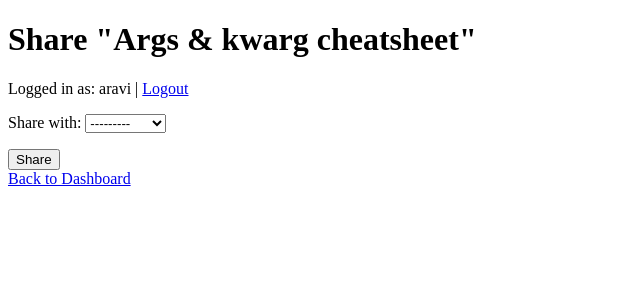
After one commit to Roguecolt/fileSharing, a Django app: page /share/1/ in a window 1280 px wide. The commit adds this page. Shown: the top 300 px of the page, without its empty margins (0-640 px from the left). Run offline with Django 5.2, Linux system fonts and the light colour scheme; a user stored in the database is signed in; data comes from the database, SQL or seed files in the repository; both versions use the stored data as it was after the commit.

Commit message:
Added file sharing functionality

```diff
--- a/file_sharing_platform/core/forms.py
+++ b/file_sharing_platform/core/forms.py
@@ -1,6 +1,6 @@
 from django import forms
 from django.contrib.auth.models import User
-from .models import File
+from .models import File,SharedFile
 
 class SignUpForm(forms.ModelForm):
     password1 = forms.CharField(label='Password', widget=forms.PasswordInput)
@@ -28,3 +28,9 @@ class FileUploadForm(forms.ModelForm):
     class Meta:
         model = File
         fields = ['name', 'uploaded_file']
+
+class ShareFileForm(forms.ModelForm):
+    shared_with = forms.ModelChoiceField(queryset=User.objects.all(), label="Share with")
+    class Meta:
+        model = SharedFile
+        fields = ['shared_with']
--- a/file_sharing_platform/core/models.py
+++ b/file_sharing_platform/core/models.py
@@ -10,3 +10,14 @@ class File(models.Model):
 
     def __str__(self):
         return self.name
+
+class SharedFile(models.Model):
+    file = models.ForeignKey(File, on_delete=models.CASCADE)
+    shared_with = models.ForeignKey(User,on_delete=models.CASCADE,related_name="shared_files")
+    shared_date = models.DateTimeField(auto_now_add=True)
+
+    class Meta:
+        unique_together = ('file', 'shared_with') # preventing duplicate sharing
+
+    def __str__(self):
+        return f"{self.file.name} shared with {self.shared_with.username}"
--- /dev/null
+++ b/file_sharing_platform/core/templates/core/share.html
@@ -0,0 +1,19 @@
+<!DOCTYPE html>
+<html>
+<head><title>Share File</title></head>
+<body>
+    <h1>Share "{{ file.name }}"</h1>
+    <p>Logged in as: {{ user.username }} | <a href="{% url 'logout' %}">Logout</a></p>
+    {% if messages %}
+        {% for message in messages %}
+            <p>{{ message }}</p>
+        {% endfor %}
+    {% endif %}
+    <form method="post">
+        {% csrf_token %}
+        {{ form.as_p }}
+        <button type="submit">Share</button>
+    </form>
+    <a href="{% url 'dashboard' %}">Back to Dashboard</a>
+</body>
+</html>
--- a/file_sharing_platform/core/urls.py
+++ b/file_sharing_platform/core/urls.py
@@ -2,9 +2,10 @@ from django.urls import path
 from . import views
 
 urlpatterns = [
-    path('', views.dashboard    , name='dashboard'),
+    path('', views.dashboard, name='dashboard'),
     path('upload/', views.upload_file, name='upload_file'),
     path('signup/', views.signup_view, name='signup'),
     path('login/', views.login_view, name='login'),
     path('logout/', views.logout_view, name='logout'),
+    path('share/<int:file_id>/', views.share_file, name='share_file'),
 ]
--- a/file_sharing_platform/core/views.py
+++ b/file_sharing_platform/core/views.py
@@ -1,10 +1,10 @@
 from django.contrib.auth.decorators import login_required
-from django.shortcuts import render, redirect
+from django.shortcuts import render, redirect,get_object_or_404
 from django.contrib.auth import login, authenticate, logout
 from django.contrib import messages
 from django.contrib.auth.models import User
-from .forms import SignUpForm, FileUploadForm
-from .models import File
+from .forms import SignUpForm, FileUploadForm, ShareFileForm
+from .models import File, SharedFile
 
 # Create your views here.
 def signup_view(request):
@@ -49,8 +49,11 @@ def logout_view(request):
 def dashboard(request):
     files = File.objects.filter(user=request.user)
     totalfiles = files.count()
+    sharedfiles = SharedFile.objects.filter(shared_with = request.user)
+    print(f"Logged-in user: {request.user.username}")
+    print(f"Shared files for {request.user.username}: {sharedfiles}")
+    return render(request,'core/dashboard.html', {'files':files, 'totalfiles':totalfiles , 'sharedfiles':sharedfiles})
 
-    return render(request,'core/dashboard.html', {'files':files, 'totalfiles':totalfiles})
 
 @login_required(login_url='login')
 def upload_file(request):
@@ -70,3 +73,24 @@ def upload_file(request):
 def file_list(request):
     files = File.objects.all()
     return render(request, "core/file_list.html", {'files':files})
+
+@login_required(login_url='login')
+def share_file(request, file_id):
+    file = get_object_or_404(File, id=file_id, user=request.user)
+    if request.method == 'POST':
+        form = ShareFileForm(request.POST)
+        if form.is_valid():
+            shared_with = form.cleaned_data['shared_with']
+            if shared_with == request.user:
+                messages.error(request, "You cannot share a file with yourself!")
+            elif SharedFile.objects.filter(file=file, shared_with=shared_with).exists():
+                messages.error(request, "This file is already shared with that user!")
+            else:
+                shared_instance = SharedFile.objects.create(file=file, shared_with=shared_with)
+                messages.success(request, f"File shared with {shared_with.username}!")
+                # Debug: Print to console
+                print(f"Shared {file.name} with {shared_with.username}, ID: {shared_instance.id}")
+            return redirect('dashboard')
+    else:
+        form = ShareFileForm()
+    return render(request, 'core/share.html', {'form': form, 'file': file})
```
Also changed, not shown: file_sharing_platform/core/templates/core/dashboard.html (+10 -1 lines), file_sharing_platform/core/migrations/0003_share_file.py (added), file_sharing_platform/core/migrations/0004_rename_share_file_sharedfile.py (added), file_sharing_platform/db.sqlite3, 4 other files.
